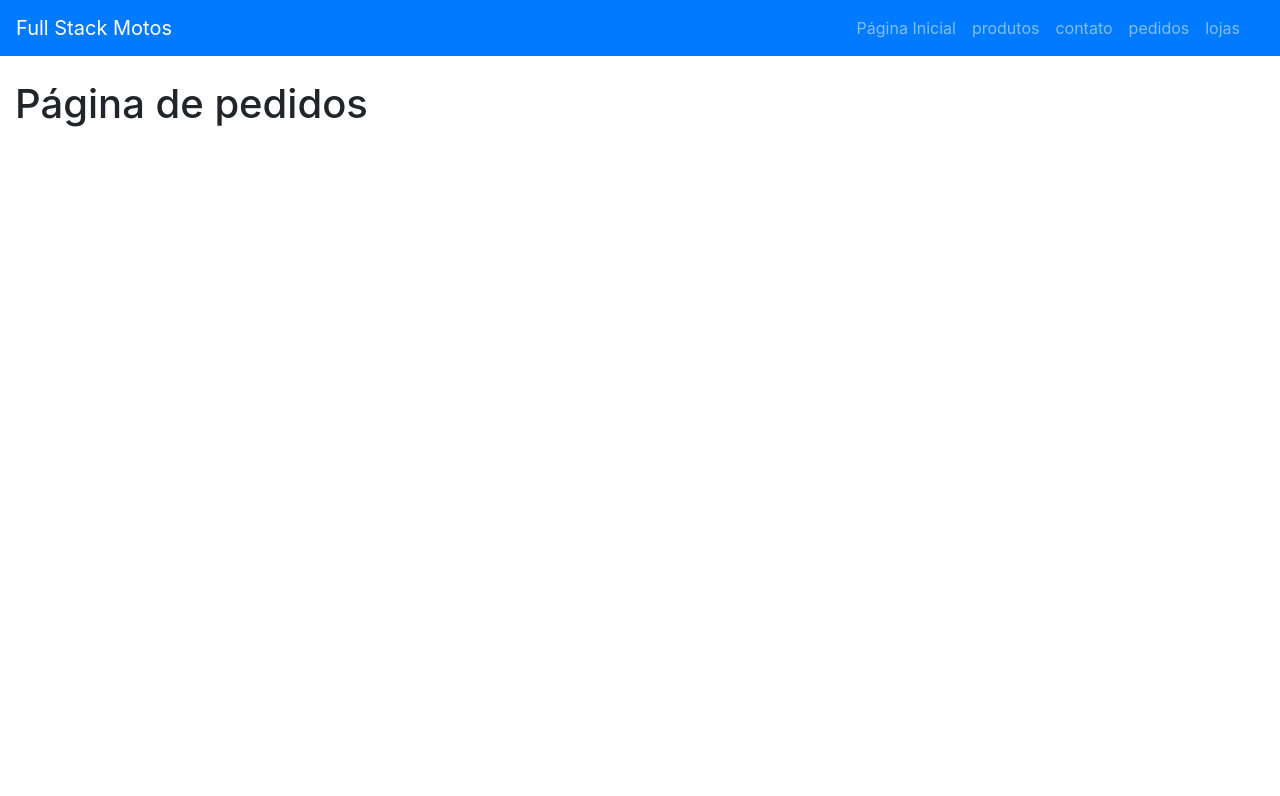
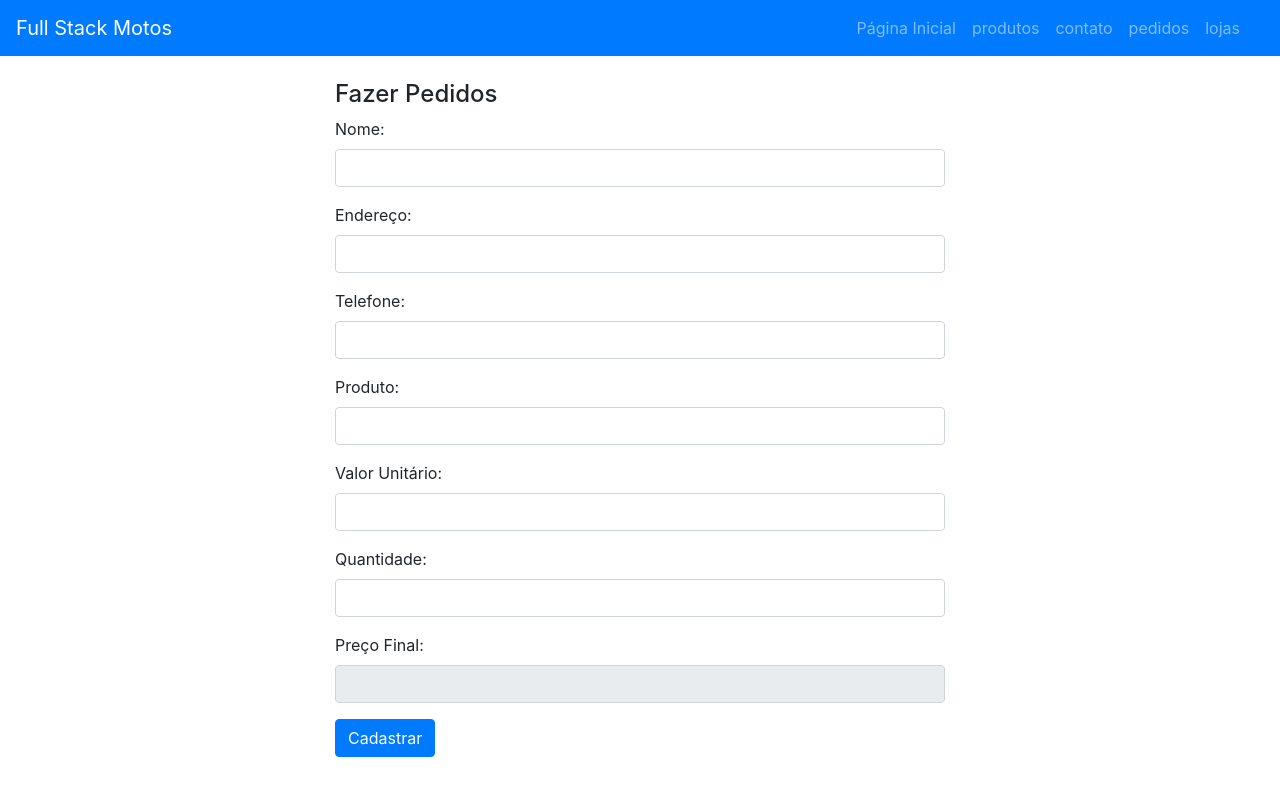
Before and after one commit to josiel5423926/projeto-react, a React (Create React App) app: page /Pedidos in a window 1280 px wide. Shown: the top 796 px of the page. Built offline with nearby package versions, Linux system fonts and the light colour scheme.

Commit message:
enviar dados da  tabela pedido para o banco

```diff
--- a/src/Components/Produto/index.js
+++ b/src/Components/Produto/index.js
@@ -69,8 +69,6 @@ export default function produtos(props) {
 
             </figcaption>
 
-
-
         </figure >
 
     );
--- a/src/pages/Pedidos.js
+++ b/src/pages/Pedidos.js
@@ -1,5 +1,68 @@
+import { useState } from 'react';
+import { Form, Button, Row } from 'react-bootstrap';
+
 export default function Pedidos() {
+    const [form, setForm] = useState({
+        nome_cliente: "",
+        endereco: "",
+        telefone: "",
+        descricao: "",
+        preco: "",
+        quantidade: "",
+        valor_total: ""
+    });
+
+    const controleMudanca = (evento) => {
+        console.log(evento.target.value)
+        console.log(form)
+        setForm({
+            ...form,
+            [evento.target.id]: evento.target.value
+        })
+        console.log(form);
+    }
+
+    const controleEnvio = () => { };
     return (
-        <h1>Página de pedidos</h1>
+        <Row>
+            <div className="col-lg-6 col-md-6 mx-auto">
+                <Form onSubmit={controleEnvio}>
+                    <h4>Fazer Pedidos</h4>
+                    <Form.Group>
+                        <Form.Label>Nome:</Form.Label>
+                        <Form.Control onChange={controleMudanca} type="text" id="nome_cliente" />
+                    </Form.Group>
+                    <Form.Group>
+                        <Form.Label>Endereço:</Form.Label>
+                        <Form.Control onChange={controleMudanca} type="text" id="endereco" />
+                    </Form.Group>
+                    <Form.Group>
+                        <Form.Label>Telefone:</Form.Label>
+                        <Form.Control onChange={controleMudanca} type="text" id="telefone" />
+                    </Form.Group>
+                    <Form.Group>
+                        <Form.Label>Produto:</Form.Label>
+                        <Form.Control onChange={controleMudanca} type="text" id="descricao" />
+                    </Form.Group>
+                    <Form.Group>
+                        <Form.Label>Valor Unitário:</Form.Label>
+                        <Form.Control onChange={controleMudanca} type="text" id="preco" />
+                    </Form.Group>
+                    <Form.Group>
+                        <Form.Label>Quantidade:</Form.Label>
+                        <Form.Control onChange={controleMudanca} type="text" id="quantidade" />
+                    </Form.Group>
+                    <Form.Group>
+                        <Form.Label>Preço Final:</Form.Label>
+                        <Form.Control disabled type="text" id="valor_total" />
+                    </Form.Group>
+                    <Button variant="primary" type="submit">
+                        Cadastrar
+                    </Button>
+                </Form>
+            </div>
+
+
+        </Row>
     )
 }
--- a/src/pages/Produtos.js
+++ b/src/pages/Produtos.js
@@ -9,11 +9,13 @@ export default function Produtos() {
 
     const [produtos, setProdutos] = useState([]);
 
-    useEffect(async () => {
-        //const resposta = await fetch("http://localhost/josiel-projeto-loja/includes/api/produto.php");
-        const resposta = await fetch("http://localhost/fullstackmotos/public/api/produto.php?table=produto");
-        const dados = await resposta.json();
-        setProdutos(dados);
+    useEffect(() => {
+        async function fetchData() {
+            const resposta = await fetch("http://localhost/fullstackmotos/public/api/produto.php?table=produto");
+            const dados = await resposta.json()
+            setProdutos(dados);
+        }
+        fetchData();
     }, []);
 
 
```
Also changed, not shown: 1 other file (tests, documents, lock files or other folders).
